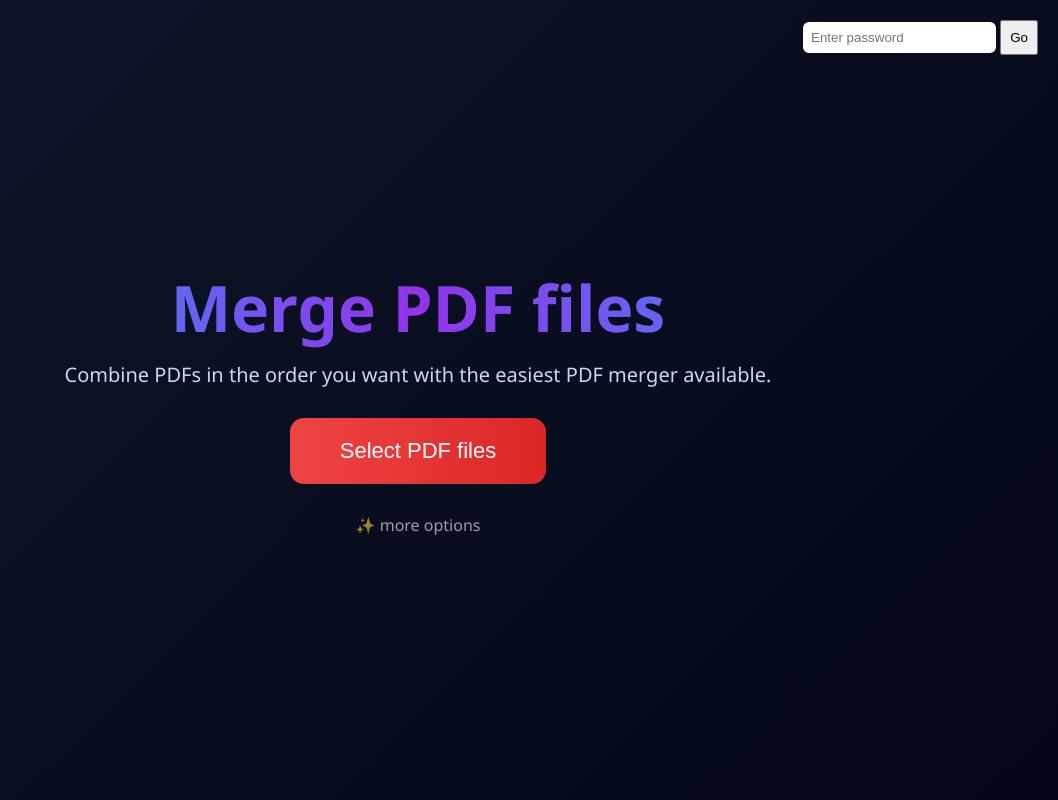
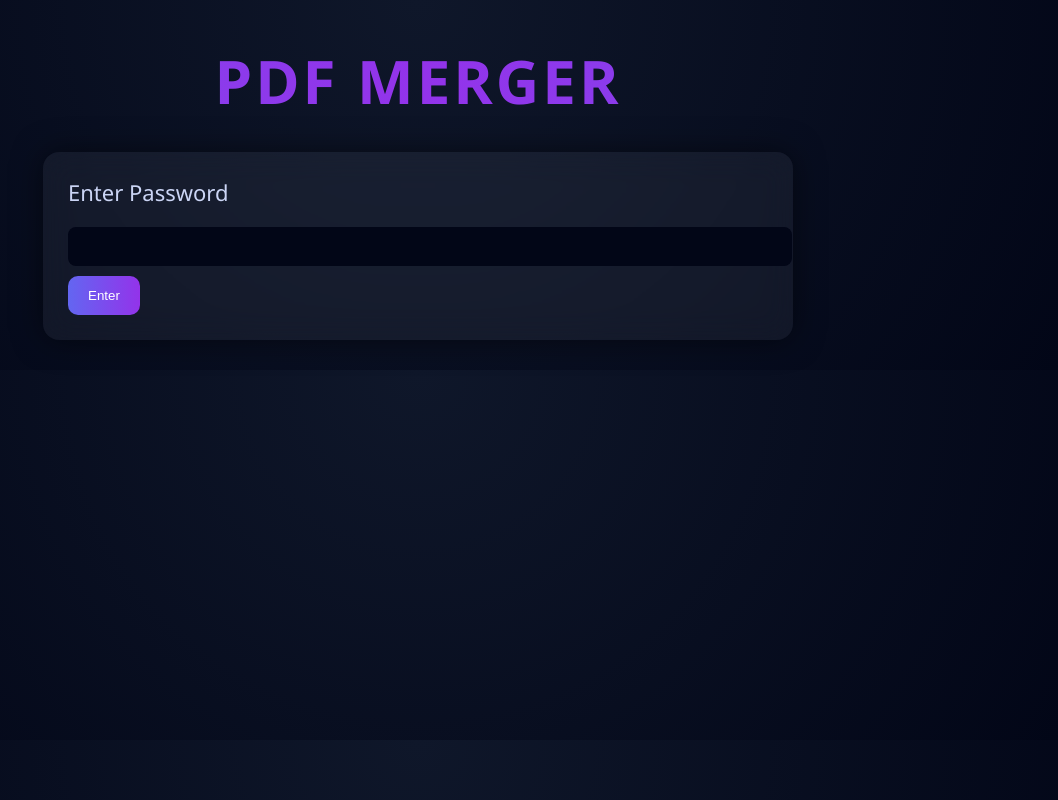
Before and after one commit to forgreatmmm/pdf-f3d-site, a website: page public/index.html in a window 1280 px wide. Shown: the whole page, without its empty margins (222-1280 px from the left). Drawn offline with Linux system fonts and the light colour scheme.

Commit message:
Update index.html

```diff
--- a/public/index.html
+++ b/public/index.html
@@ -9,107 +9,71 @@
 body {
     margin: 0;
     font-family: 'Segoe UI', sans-serif;
-    background: linear-gradient(135deg,#0f172a,#020617);
+    background: radial-gradient(circle at top, #0f172a, #020617);
     color: white;
     overflow-x: hidden;
 }
 
-/* HERO SECTION */
-.hero {
-    height: 100vh;
-    display: flex;
-    flex-direction: column;
-    justify-content: center;
-    align-items: center;
+/* TITLE */
+.title {
     text-align: center;
+    font-size: 60px;
+    font-weight: bold;
+    margin-top: 40px;
+    letter-spacing: 3px;
+    background: linear-gradient(90deg,#6366f1,#9333ea,#6366f1);
+    background-size: 200%;
+    -webkit-background-clip: text;
+    -webkit-text-fill-color: transparent;
+    animation: shine 4s infinite linear;
 }
 
-.title {
-    font-size: 64px;
-    font-weight: bold;
-    background: linear-gradient(90deg,#6366f1,#9333ea,#6366f1);
-    -webkit-background-clip: text;
-    -webkit-text-fill-color: transparent;
-    animation: glow 4s infinite linear;
-}
-
-@keyframes glow {
+@keyframes shine {
     0% { background-position: 0% }
     100% { background-position: 200% }
 }
 
-.subtitle {
-    margin-top: 10px;
-    font-size: 20px;
+/* CARD */
+.card {
+    max-width: 700px;
+    margin: 30px auto;
+    padding: 25px;
+    border-radius: 16px;
+    background: rgba(255,255,255,0.05);
+    backdrop-filter: blur(15px);
+    box-shadow: 0 0 30px rgba(0,0,0,0.5);
+}
+
+.section-title {
+    font-size: 22px;
+    margin-bottom: 10px;
     color: #cbd5f5;
 }
 
-/* BIG BUTTON */
-.big-btn {
-    margin-top: 30px;
-    padding: 20px 50px;
-    font-size: 22px;
-    border-radius: 14px;
+/* INPUT */
+input {
+    width: 100%;
+    padding: 12px;
+    margin: 10px 0;
+    border-radius: 8px;
     border: none;
-    background: linear-gradient(90deg,#ef4444,#dc2626);
+    background: #020617;
+    color: white;
+}
+
+/* BUTTON */
+button {
+    padding: 12px 20px;
+    border: none;
+    border-radius: 10px;
+    background: linear-gradient(90deg,#6366f1,#9333ea);
     color: white;
     cursor: pointer;
     transition: 0.3s;
 }
 
-.big-btn:hover {
+button:hover {
     transform: scale(1.08);
-}
-
-/* PASSWORD BOX */
-.pass-box {
-    position: absolute;
-    top: 20px;
-    right: 20px;
-    transition: 0.5s;
-}
-
-.pass-box input {
-    padding: 8px;
-    border-radius: 6px;
-    border: none;
-}
-
-.pass-box button {
-    padding: 8px;
-}
-
-/* HIDDEN AFTER LOGIN */
-.hidden {
-    opacity: 0;
-    transform: scale(0.8);
-}
-
-/* MORE OPTIONS */
-.more {
-    margin-top: 30px;
-    opacity: 0.6;
-    cursor: pointer;
-}
-
-#extra {
-    max-height: 0;
-    overflow: hidden;
-    transition: 0.7s;
-}
-
-#extra.show {
-    max-height: 800px;
-}
-
-/* CARDS */
-.card {
-    max-width: 600px;
-    margin: 30px auto;
-    padding: 20px;
-    border-radius: 14px;
-    background: rgba(255,255,255,0.05);
-    backdrop-filter: blur(10px);
 }
 
 /* FILE LIST */
@@ -117,67 +81,85 @@ body {
     display: flex;
     justify-content: space-between;
     margin-top: 10px;
+    padding: 10px;
+    border-radius: 8px;
+    background: rgba(255,255,255,0.05);
+}
+
+/* HIDDEN SECTION */
+#extra {
+    max-height: 0;
+    overflow: hidden;
+    transition: 0.7s ease;
+}
+
+#extra.show {
+    max-height: 1000px;
+}
+
+/* MORE BUTTON */
+.more-btn {
+    text-align: center;
+    margin: 30px;
+    cursor: pointer;
+    opacity: 0.7;
+}
+
+/* FLOWERS */
+.flower {
+    position: fixed;
+    top: -50px;
+    font-size: 24px;
+    animation: fall 3s linear forwards;
+}
+
+@keyframes fall {
+    to {
+        transform: translateY(100vh) rotate(360deg);
+        opacity: 0;
+    }
 }
 </style>
 </head>
 
 <body>
 
-<!-- PASSWORD -->
-<div class="pass-box" id="passBox">
-    <input id="pass" type="password" placeholder="Enter password">
-    <button onclick="login()">Go</button>
+<div class="title">PDF MERGER</div>
+
+<div class="card">
+    <div class="section-title">Enter Password</div>
+    <input id="pass" type="password">
+    <button onclick="login()">Enter</button>
 </div>
 
-<!-- HERO -->
-<div class="hero">
+<div id="main" style="display:none">
 
-<div class="title">Merge PDF files</div>
-
-<div class="subtitle">
-Combine PDFs in the order you want with the easiest PDF merger available.
+<div class="card">
+    <div class="section-title">Merge PDFs</div>
+    <input type="file" id="pdfs" multiple>
+    <button onclick="merge()">Merge PDFs</button>
 </div>
 
-<input type="file" id="pdfs" multiple style="display:none">
+<div class="more-btn" onclick="toggleExtra()">✨ More Options ✨</div>
 
-<button class="big-btn" onclick="triggerUpload()">
-Select PDF files
-</button>
-
-<div class="more" onclick="toggleExtra()">
-✨ more options
-</div>
-
-</div>
-
-<!-- HIDDEN SECTION -->
 <div id="extra">
 
 <div class="card">
-    <h3>hmmm... this is something new, give it a try!</h3>
+    <div class="section-title">Hmm… this is something new, give it a try!</div>
     <input type="file" id="file">
     <button onclick="upload()">Upload</button>
 </div>
 
 <div class="card">
-    <h3>Thanks</h3>
+    <div class="section-title">Thanks</div>
     <div id="list"></div>
 </div>
 
 </div>
 
+</div>
+
 <script>
-
-let loggedIn = false;
-
-function triggerUpload(){
-    if(!loggedIn){
-        alert("Enter password first");
-        return;
-    }
-    document.getElementById("pdfs").click();
-}
-
 async function login() {
     const password = document.getElementById("pass").value;
     const res = await fetch("/login", {
@@ -188,15 +170,12 @@ async function login() {
     const data = await res.json();
 
     if(data.success){
-        loggedIn = true;
-        document.getElementById("passBox").classList.add("hidden");
+        document.getElementById("main").style.display = "block";
         loadFiles();
     } else {
         alert("Wrong password");
     }
 }
-
-document.getElementById("pdfs").addEventListener("change", merge);
 
 async function merge() {
     const files = document.getElementById("pdfs").files;
@@ -270,10 +249,24 @@ async function del(name){
     }
 }
 
+/* TOGGLE + FLOWER EFFECT */
 function toggleExtra(){
-    document.getElementById("extra").classList.toggle("show");
+    const extra = document.getElementById("extra");
+    extra.classList.toggle("show");
+
+    createFlower();
+    setTimeout(createFlower, 2000);
 }
 
+function createFlower(){
+    const flower = document.createElement("div");
+    flower.className = "flower";
+    flower.innerHTML = "🌸";
+    flower.style.left = Math.random()*100 + "vw";
+    document.body.appendChild(flower);
+
+    setTimeout(()=>flower.remove(),3000);
+}
 </script>
 
 </body>
```
